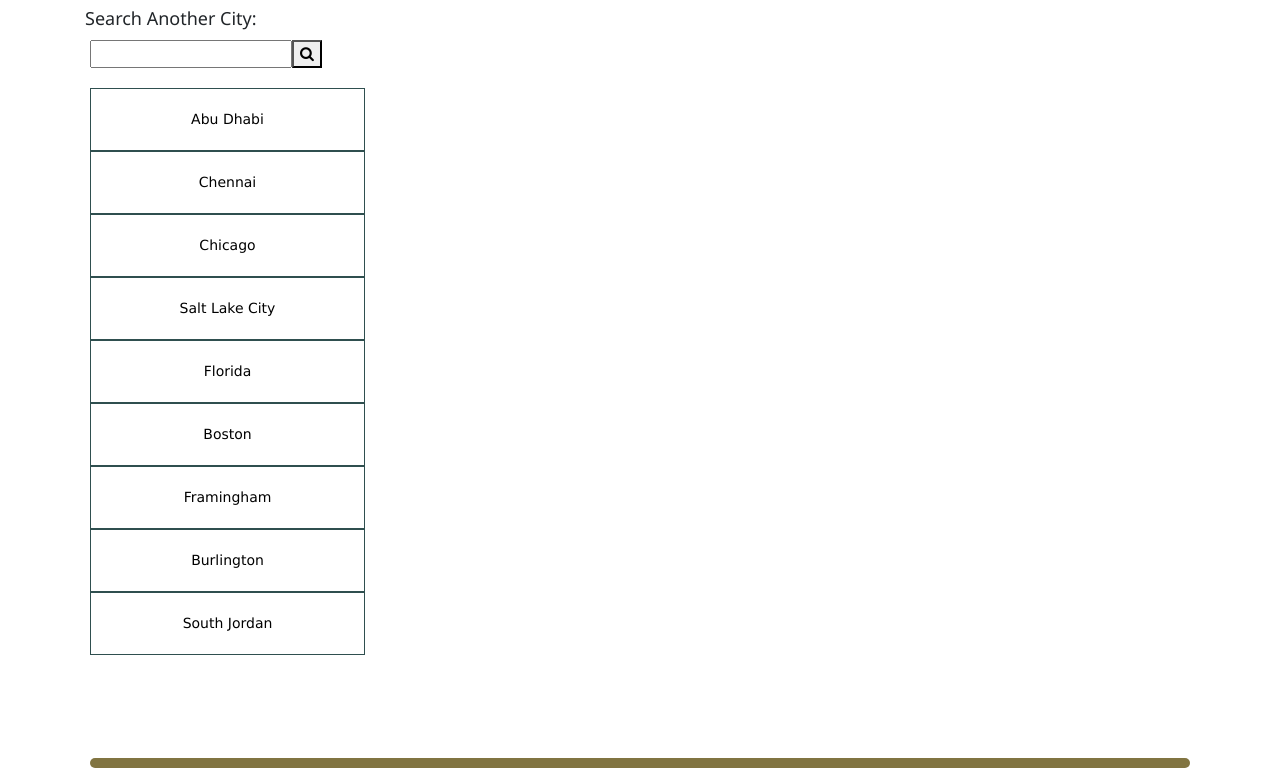
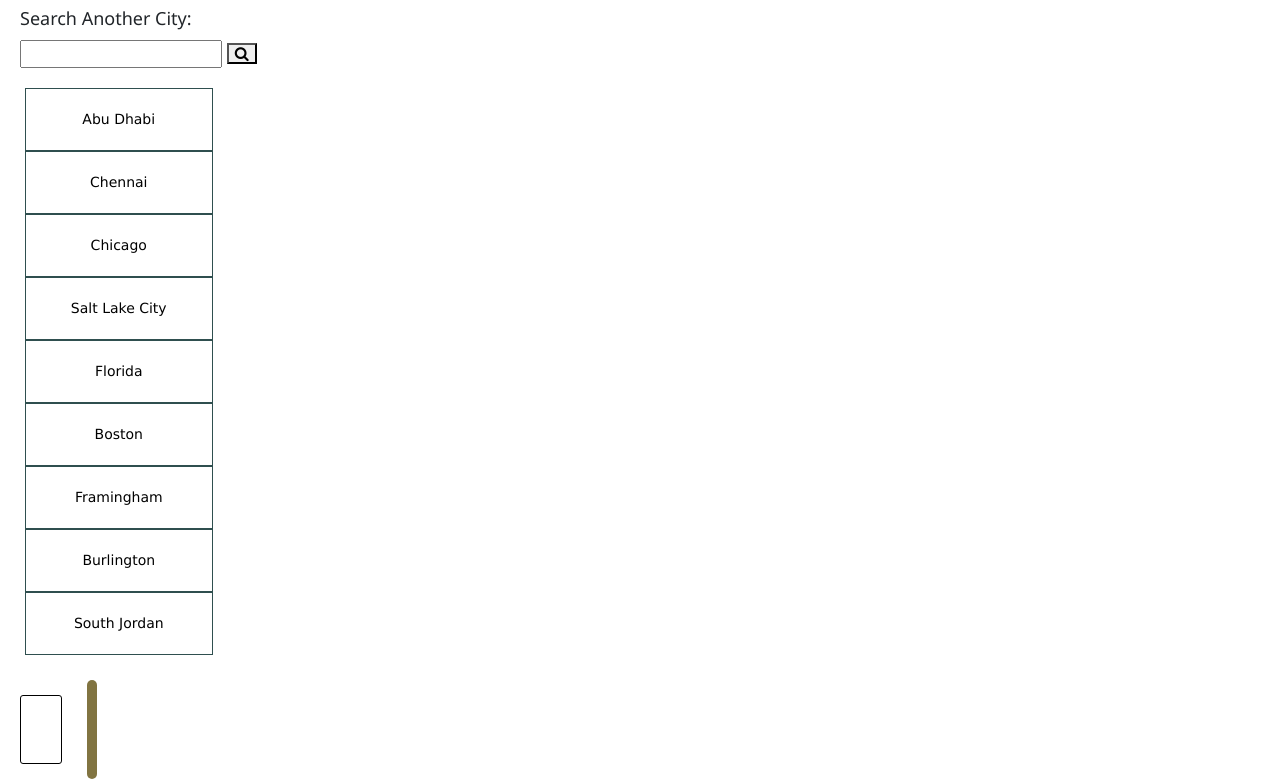
Before and after one commit to YakiniA/06-ServerSideAPIs-WeatherDashboard, a plain HTML site: page index.html in a window 1280 px wide. Shown: the part 352-1136 px from the top of the page. Drawn offline with nearby package versions, Linux system fonts and the light colour scheme.

Commit message:
Applied Styling

```diff
--- a/index.html
+++ b/index.html
@@ -31,7 +31,7 @@
         </div>
     </div>
 
-          <div class="container">
+          <!-- <div class="container"> -->
 
             <!-- <div class="row">
 
--- a/script1.js
+++ b/script1.js
@@ -118,7 +118,7 @@ function displayDetails(value){
          weatherDetails.append(windSpeed);
          weatherDetails.append(uvIndex);
 
-    for(var i=1; i<=39; i++){
+    for(var i=1; i<=5; i++){
     //  if(list[i].dt_txt === getDate(i)){
        var forecast5day = function(i) {
        return  ('<div>' +
--- a/style.css
+++ b/style.css
@@ -12,31 +12,65 @@
     padding-right: 20px;
   }
 
-.weather-details{
-    /* border : 1px solid black; */
+ .weather-details{
+    border : 1px solid black;
     /* height:250px;
     margin-top: 40px;
     padding: 20px; */
     margin:20px;
     padding:20px;
     border-radius:3px;
+    font-size: 18px;
+
+
+}
+
+
+
+/* #search {
+
+    margin-left:5px;
+
+  }  */
+ #searchCol{
+  /* padding: 8px; */
+  /* box-sizing: border-box; */
+  margin-left: 20px;
+}
+ /*#weatherDisplay{
+    position:absolute;
+    margin-left: 300px;
+    margin-bottom:641px;
+ } */
+    /* width: 200px;
+    height: 100px; */
+    /* border: 3px solid #73AD21; */
+    /* float:right; */
+    /* margin:20px;
+    padding:20px;
+    border-radius:3px;
     border: 1px solid white;
     font-size: 14px;
+  }  */
 
-}
-#search {
-    display:flex;
-    margin-left:5px;
-
+  #weatherDisplay{
+    display: flex;
   }
 
   .FivedayForecast{
     padding:5px;
+    display: flex;
     background-color: rgb(129, 116, 65);
     color:white;
     border-radius:10px;
     margin:5px;
     text-align:center;
+
+  }
+
+  .FivedayForecast div{
+  border : 1px solid white;
+  margin: 20px;
 
   }
 
@@ -55,5 +89,5 @@
     cursor: pointer;
     background-color: white;
     font-size: 14px;
-    width:25%;
+    width:15%;
   }
```
